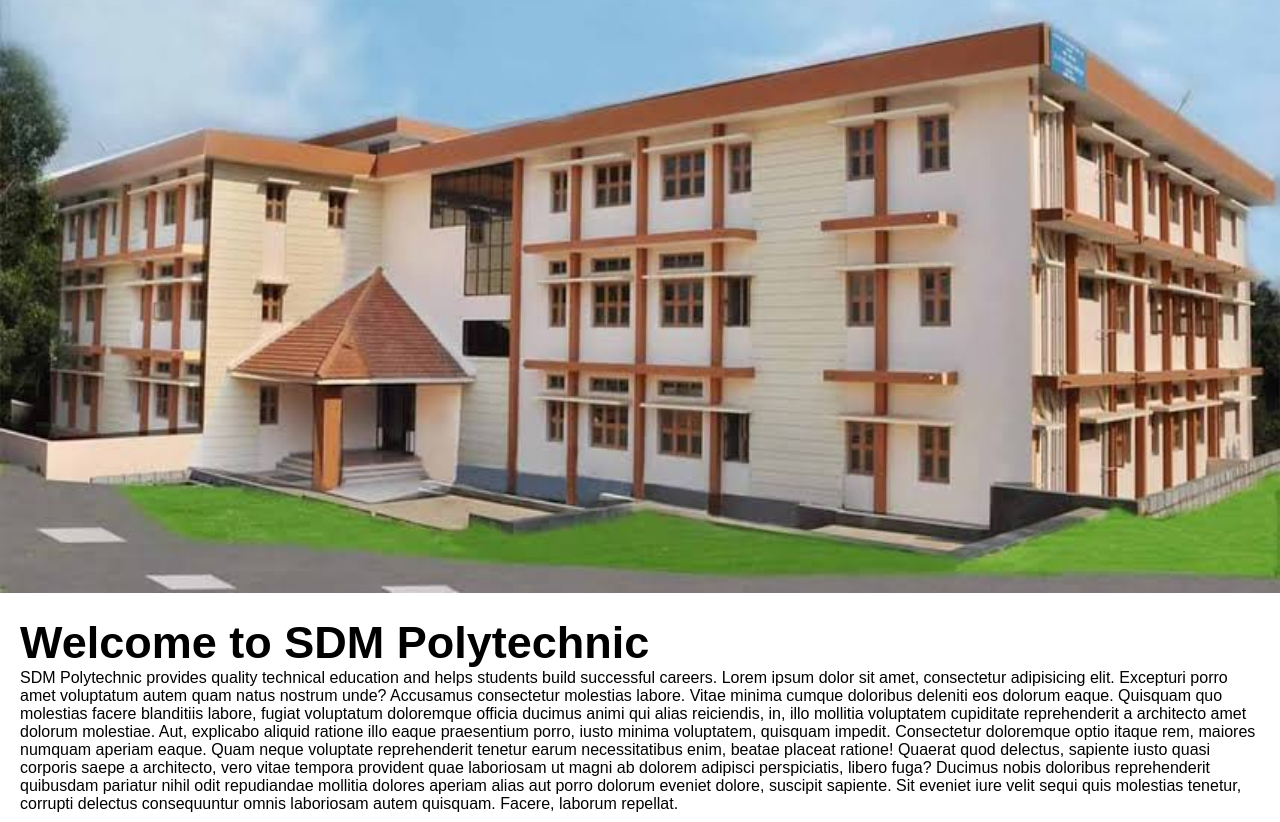
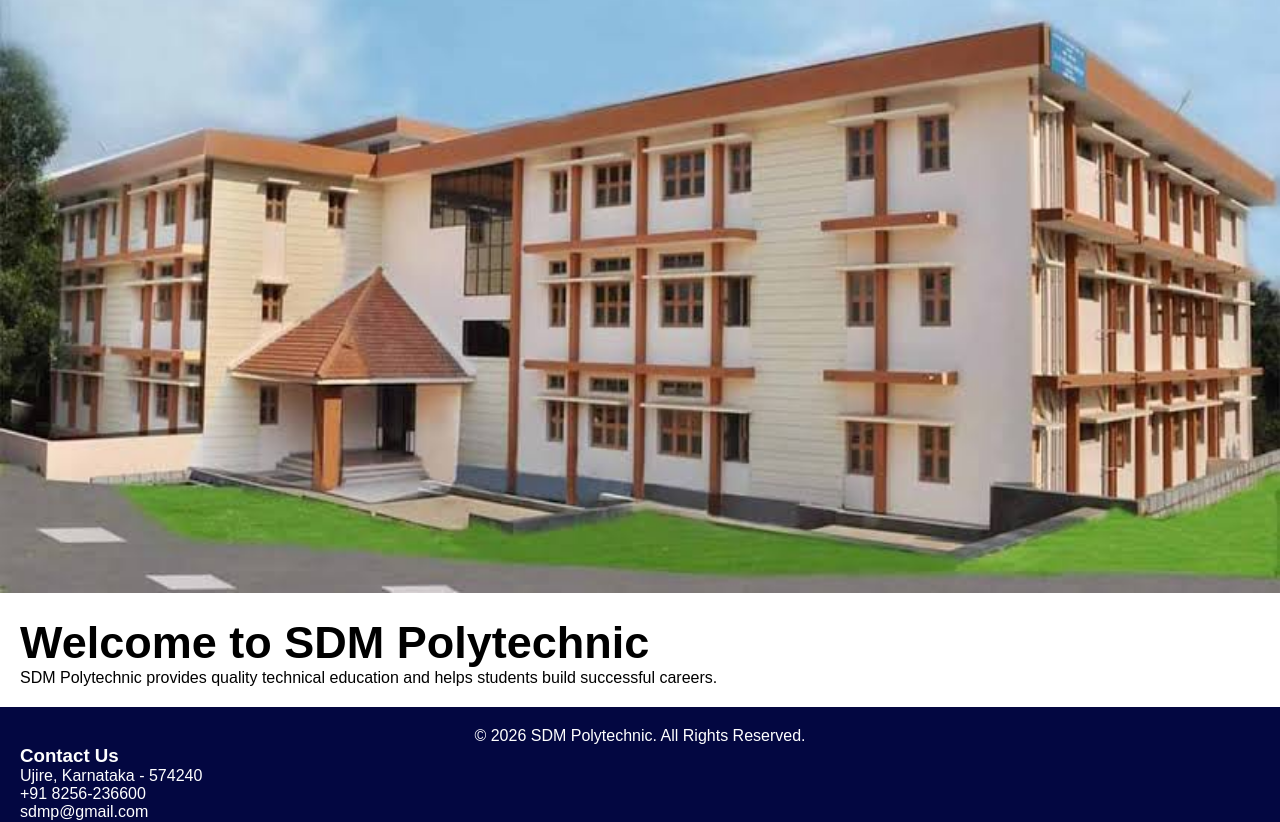
Before and after one commit to diganthbk583-hub/sdm, a plain HTML site: page index.html in a window 1280 px wide. Shown: the part 145-967 px from the top of the page. Drawn offline with Linux system fonts and the light colour scheme.

Commit message:
Update index.html

```diff
--- a/index.html
+++ b/index.html
@@ -35,7 +35,7 @@
 
 <section class="welcome">
 <h1>Welcome to SDM Polytechnic</h1>
-<p>SDM Polytechnic provides quality technical education and helps students build successful careers. Lorem ipsum dolor sit amet, consectetur adipisicing elit. Excepturi porro amet voluptatum autem quam natus nostrum unde? Accusamus consectetur molestias labore. Vitae minima cumque doloribus deleniti eos dolorum eaque. Quisquam quo molestias facere blanditiis labore, fugiat voluptatum doloremque officia ducimus animi qui alias reiciendis, in, illo mollitia voluptatem cupiditate reprehenderit a architecto amet dolorum molestiae. Aut, explicabo aliquid ratione illo eaque praesentium porro, iusto minima voluptatem, quisquam impedit. Consectetur doloremque optio itaque rem, maiores numquam aperiam eaque. Quam neque voluptate reprehenderit tenetur earum necessitatibus enim, beatae placeat ratione! Quaerat quod delectus, sapiente iusto quasi corporis saepe a architecto, vero vitae tempora provident quae laboriosam ut magni ab dolorem adipisci perspiciatis, libero fuga? Ducimus nobis doloribus reprehenderit quibusdam pariatur nihil odit repudiandae mollitia dolores aperiam alias aut porro dolorum eveniet dolore, suscipit sapiente. Sit eveniet iure velit sequi quis molestias tenetur, corrupti delectus consequuntur omnis laboriosam autem quisquam. Facere, laborum repellat.</p>
+<p>SDM Polytechnic provides quality technical education and helps students build successful careers. </p>
 </section>
 
 <footer>
```
